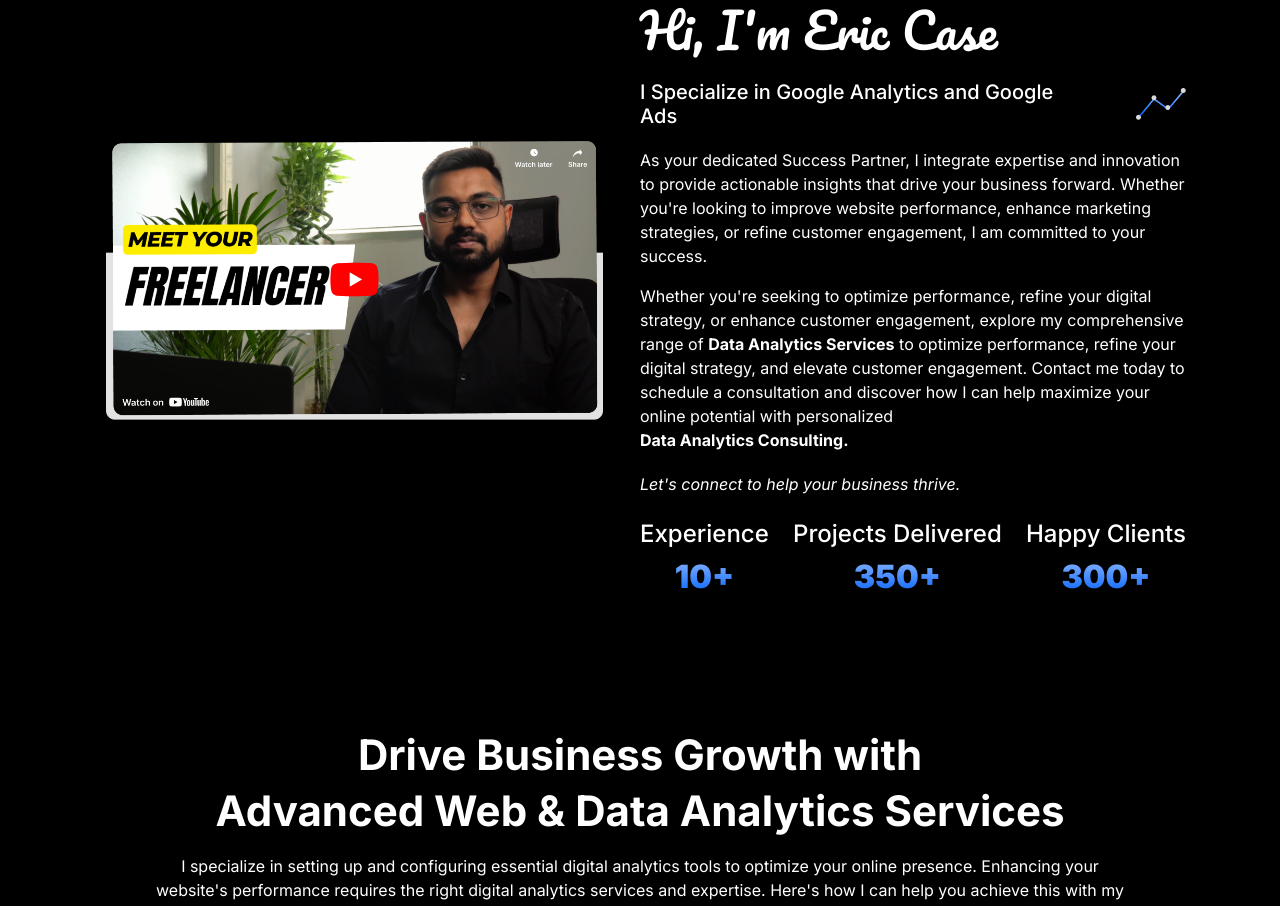
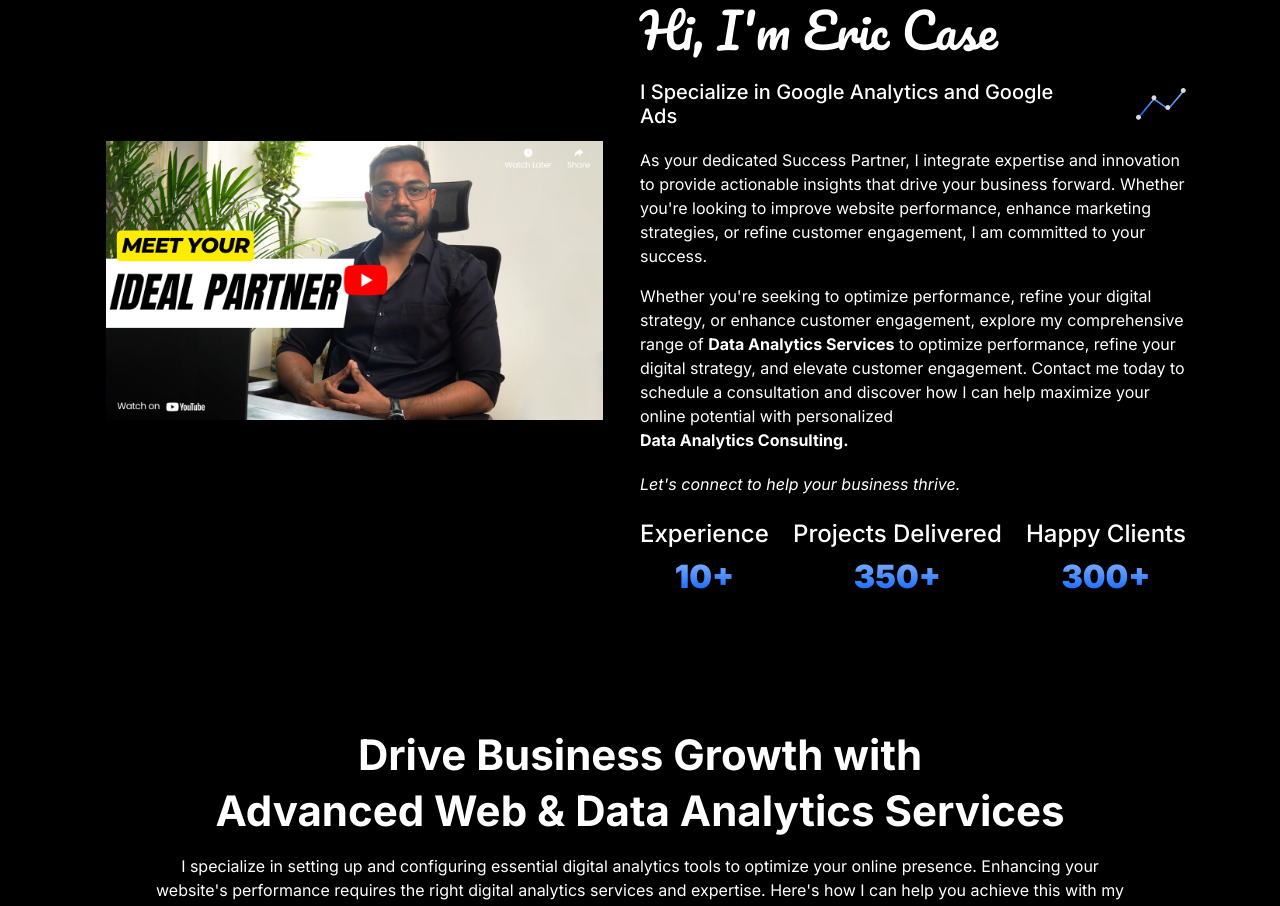
Before and after one commit to ericanalytics/ericanalytics, a Next.js app: page / in a window 1280 px wide. Shown: the part 2100-3006 px from the top of the page. Built offline with nearby package versions, Linux system fonts and the light colour scheme.

Commit message:
Thumb image

```diff
--- a/components/youtube_video.tsx
+++ b/components/youtube_video.tsx
@@ -12,7 +12,7 @@ const YouTubeVideo = () => {
     <div className="col-lg-6 mb-4 youtube-video">
       <div style={{ position: 'relative', height: '315px' }}>
           <Image
-            src="/images/Youtube.png"
+            src="/images/Ideal_Partner.jpg"
             alt="YouTube Thumbnail"
             width={560}
             height={315}
```
Also changed, not shown: public/images/Ideal_Partner.jpg (added).
